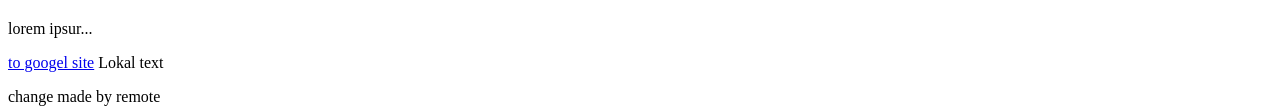
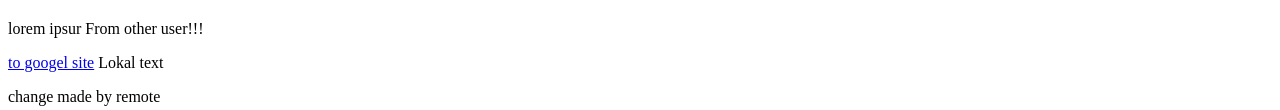
Before and after one commit to GITracheli/existing-project, a plain HTML site: page index.html in a window 1280 px wide. Shown: the part 1122-1232 px from the top of the page. Drawn offline with Linux system fonts and the light colour scheme.

Commit message:
change to index.html by other

```diff
--- a/index.html
+++ b/index.html
@@ -10,7 +10,7 @@
     <h1>Hello world</h1>
     <img src="images/צילום מסך 2025-05-14 115147.png"/>
     <p>
-        lorem ipsur...
+        lorem ipsur From other user!!!
     </p>
     <a href="https://www.googel.com ">to googel site</a>
     <span>Lokal text</span>
```
